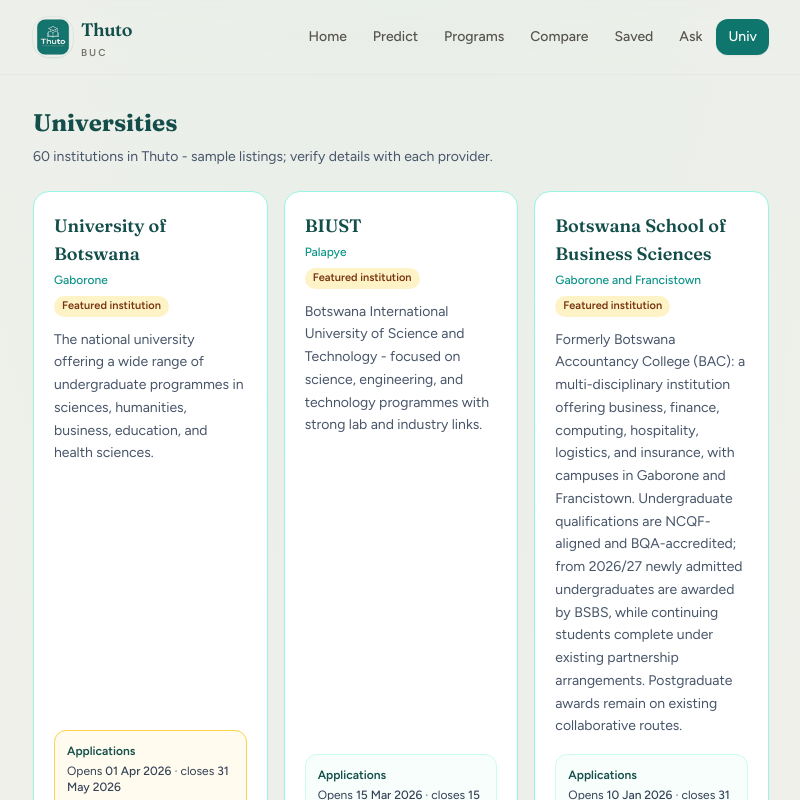
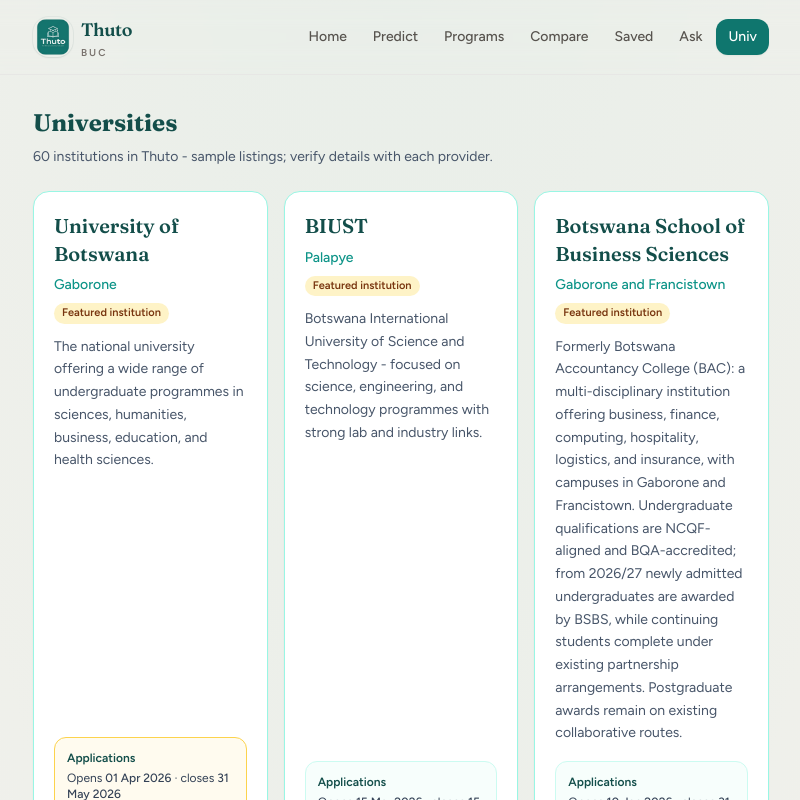
Before and after one commit to dondie52/thuto, a React (Vite) app: page /universities in a window 1280 px wide. Shown: the top 800 px of the page, without its empty margins (239-1039 px from the left). Built offline with nearby package versions, Linux system fonts and the light colour scheme; no server answers.

Commit message:
Refine university card logo layout

```diff
--- a/src/pages/Universities.jsx
+++ b/src/pages/Universities.jsx
@@ -62,22 +62,24 @@
             className="flex flex-col rounded-2xl border border-brand-200 bg-white p-5 shadow-sm"
           >
             <div className="flex flex-1 flex-col">
+              <div className="flex items-start gap-4">
                 {u.logo ? (
                   <Link
                     to={`/universities/${u.id}`}
-                  className="mb-4 flex h-24 items-center justify-center rounded-2xl border border-brand-100 bg-brand-50/40 p-4 transition hover:border-brand-300 hover:bg-brand-50"
+                    className="flex h-24 w-24 shrink-0 items-center justify-center rounded-2xl border border-brand-100 bg-white p-3 shadow-sm transition hover:border-brand-300 hover:bg-brand-50"
                     aria-label={`${u.name} profile`}
                   >
                     <img src={assetUrl(u.logo)} alt={`${u.name} logo`} className="max-h-full max-w-full object-contain" />
                   </Link>
                 ) : null}
-              <div className="min-w-0">
-                <h2 className="font-display text-lg font-semibold text-brand-900">
+                <div className="min-w-0 flex-1">
+                  <h2 className="font-display text-xl font-semibold leading-snug text-brand-900">
                     <Link to={`/universities/${u.id}`} className="hover:text-brand-700 hover:underline">
                       {u.name}
                     </Link>
                   </h2>
-                <p className="mt-1 text-xs font-medium text-brand-600">{u.location}</p>
+                  <p className="mt-2 text-sm font-medium text-brand-600">{u.location}</p>
+                </div>
               </div>
               {u.featured ? (
                 <span className="mt-2 inline-flex w-fit rounded-full bg-amber-100 px-2 py-0.5 text-[11px] font-semibold text-amber-900">
```
Lines whose indentation alone changed are shown as unchanged.
